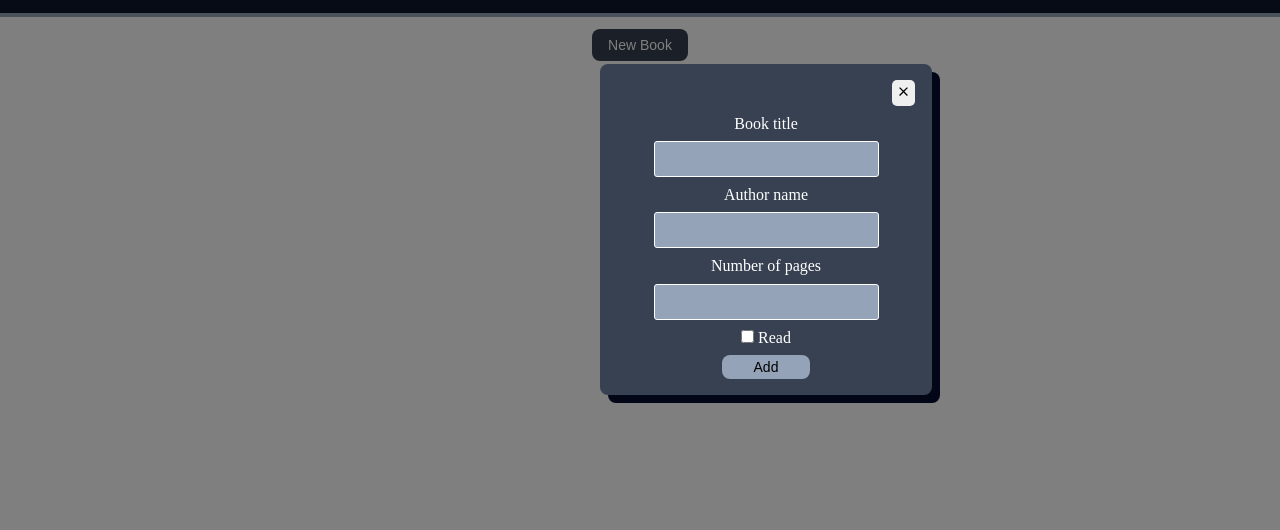
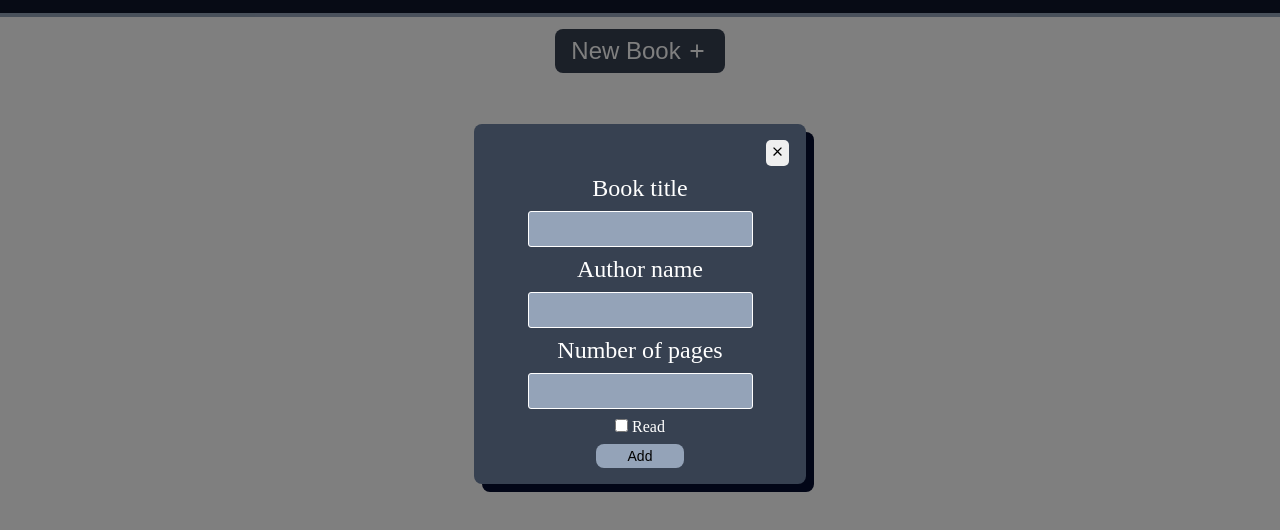
Before and after one commit to Osama3511/LIbrary, a plain HTML site: page index.html in a window 1280 px wide. Both pictures are taken after a click on the button "New Book". Shown: the part 96-626 px from the top of the page. Drawn offline with Linux system fonts and the light colour scheme.

Commit message:
fixed some stuff

```diff
--- a/index.html
+++ b/index.html
@@ -19,13 +19,13 @@
         </header>
 
     <div class="button-container">
-        <button class="create-book" value="button" type="button">New Book</button>
+        <button class="create-book" value="button" type="button">New Book <img src="icons/plus.svg" alt=""></button>
     </div>
 
     <div class="overlay">
         <form action="#">
             <div class="form-row">
-                <button class="close-btn"><img src="close.svg" alt="close"></button>
+                <button class="close-btn"><img src="icons/close.svg" alt="close"></button>
             </div>
             <div class="form-row">
                 <label for="title">Book title</label>
--- a/myscript.js
+++ b/myscript.js
@@ -1,10 +1,11 @@
 const myLibrary = [];
-
-function Book(title, author, pages, read){
-    this.title = title;
-    this.author = author;
-    this.pages = pages;
-    this.read = read;
+class Book {
+    constructor(title, author, pages, read) {
+        this.title = title;
+        this.author = author;
+        this.pages = pages;
+        this.read = read;
+    }
 }
 
 const cardContainer = document.querySelector(".books-container");
@@ -67,7 +68,7 @@ function createBook() {
     const form = document.querySelector("form");
     const overlay = document.querySelector(".overlay");
     resetForm();
-    overlay.style.display = "block";
+    overlay.style.display = "flex";
     form.style.display = "flex";
 
 }
--- a/styles.css
+++ b/styles.css
@@ -41,8 +41,6 @@ form {
 form {
     display: none;
     position: absolute;
-    top:160px;
-    left: 600px;
     flex-direction: column;
     width: 300px;
     gap: 8px;
@@ -74,21 +72,25 @@ form {
 
 .overlay {
     position: fixed;
-    left: 0;
-    top: 0;
     background-color: rgba(0, 0, 0, 0.5);
     width: 100%;
     height: 100%;
     z-index: 5;
     display: none;
+    justify-content: center;
+    align-items: center;
 }
 
-form input{
+.form-row input{
     background-color: var(--btn-bg-color);
     border: 1px solid white;
     border-radius: 3px;
     padding: 8px;
     font-size: 16px;
+}
+
+.form-row label {
+    font-size: 24px;
 }
 
 fieldset {
@@ -115,6 +117,18 @@ fieldset {
     background-color: var(--form-bg-color);
     color: var(--text-color);
     padding: 8px 16px;
+    display: flex;
+    gap: 4px;
+    justify-content: center;
+    align-items: center;
+    font-size: 24px;
+}
+
+.create-book img {
+    height: 22px;
+    width: 24px;
+    filter: brightness(0) invert(1);
+
 }
 
 .create-book:hover {
```
Also changed, not shown: icons/close.svg (renamed from close.svg), icons/plus.svg (added).
